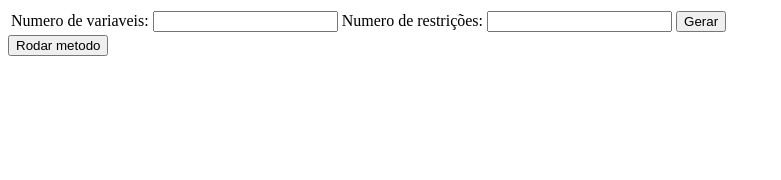
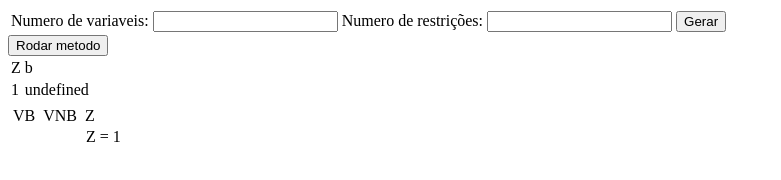
Before and after one commit to sturion/Simplex, a plain HTML site: page index.html in a window 1280 px wide. Both pictures are taken after a click on the button "Rodar metodo". Shown: the whole page, without its empty margins (0-781 px from the left). Drawn offline with Linux system fonts and the light colour scheme.

Commit message:
Mostrando resultados

```diff
--- a/index.html
+++ b/index.html
@@ -22,9 +22,15 @@
     </table>
     <button type="button" id="simplexMain-Button">Rodar metodo</button>
 
+    <div id="steps"></div>
+    <div id="result"></div>
+
     <script type="module" src="./methodGen.js"></script>
     <script type="module" src="./table.js" ></script>
+    <script type="module" src="./solution.js" ></script>
     <script type="module" src="./simplex.js" ></script>
+    <script type="module" src="./loadTableStep.js"></script>
+    <script type="module" src="./loadSimplexAnswer.js"></script>
     <script type="module" src="./onLoadButton.js" ></script>
 </body>
 </html>
--- /dev/null
+++ b/loadSimplexAnswer.js
@@ -0,0 +1,59 @@
+import {loadTable} from './loadTableStep.js';
+import {checkLen} from './table.js';
+
+function simplexAnswer(table, solution){
+    loadTable(table);
+    const solutionLen = checkLen(solution);
+    console.log(solution);
+
+    var tableDiv = document.getElementById("result");
+
+    var tbody = document.createElement('table');
+
+    var vbTd = document.createElement('td');
+    let vbTrTitle = document.createElement('tr');
+    vbTrTitle.innerHTML = `VB`;
+    vbTd.appendChild(vbTrTitle);
+
+    var vNbTd = document.createElement('td');
+    let vNbTrTitle = document.createElement('tr');
+    vNbTrTitle.innerHTML = `VNB`;
+    vNbTd.appendChild(vNbTrTitle);
+
+    var zTd = document.createElement('td');
+    let zTrTitle = document.createElement('tr');
+    zTrTitle.innerHTML = `Z`;
+    zTd.appendChild(zTrTitle);
+
+    for(let i = 0 ; i < solutionLen ; i++){
+        if(solution[i].tipo == 'VB'){
+            let vbTr = document.createElement('tr');
+            vbTr.innerHTML += `
+                <td>${solution[i].variavel} = ${solution[i].solucao}</td>
+            `;
+            vbTd.appendChild(vbTr);
+        }
+        else if(solution[i].tipo == 'VNB'){
+            let vNbTr = document.createElement('tr');
+            vNbTr.innerHTML += `
+                <td>${solution[i].variavel} = ${solution[i].solucao}</td>
+            `;
+            vNbTd.appendChild(vNbTr);
+        }
+        else{
+            let zTr = document.createElement('tr');
+            zTr.innerHTML += `
+                <td>${solution[i].variavel} = ${solution[i].solucao}</td>
+            `;
+            zTd.appendChild(zTr);
+        }
+
+    }
+    tbody.appendChild(vbTd);
+    tbody.appendChild(vNbTd);
+    tbody.appendChild(zTd);
+    tableDiv.appendChild(tbody);
+    return null;
+}
+
+export {simplexAnswer};
--- /dev/null
+++ b/loadTableStep.js
@@ -0,0 +1,34 @@
+import {checkLen} from './table.js';
+import {setVetAux} from './solution.js';
+
+function loadTable(table){
+    var nVar = document.getElementById("numVar").value;
+    var nConstraints = document.getElementById("numConstraints").value;
+    let vetAux = setVetAux(nVar,nConstraints);
+    let resultTable = table;
+    resultTable.unshift(vetAux)
+
+
+    var tableDiv = document.getElementById("steps");
+    const myDiv = document.createElement('div');
+    let tableLen = checkLen(resultTable);
+
+    let tbody = document.createElement('table');
+
+
+    for(let i = 0 ; i < tableLen ; i++){
+        let trAux = document.createElement('tr');
+        for(let j = 0 ; j < vetAux.length ; j++){
+            trAux.innerHTML += `
+                <td>${resultTable[i][j]}</td>
+            `;
+        }
+        tbody.appendChild(trAux);
+    }
+
+    myDiv.appendChild(tbody);
+    tableDiv.appendChild(myDiv);
+
+}
+
+export {loadTable};
--- a/simplex.js
+++ b/simplex.js
@@ -1,9 +1,14 @@
 import {table, checkLen} from './table.js';
 import {verifyAll} from './verifyFields.js';
+import {setSolution} from './solution.js';
+import {loadTable} from './loadTableStep.js';
+import { simplexAnswer } from './loadSimplexAnswer.js';
 
-var mock = [[0,2,1,1,0,6],
-            [0,10,12,0,1,60],
-            [1,-5,-2,0,0,0]
+var mock = [[0,2,1,1,0,0,0,1000],
+            [0,1,1,0,1,0,0,800],
+            [0,1,0,0,0,1,0,400],
+            [0,0,1,0,0,0,1,700],
+            [1,-4,-3,0,0,0,0,0]
          ];
 
 
@@ -101,12 +106,15 @@ function simplexMain(){
 const runMethod = (myTable) => {
 
    var table = myTable;
+
+
    //mostrar solução (vb,vnb,z)
    //1-verifica se tem negatividade na max(z)
    if(!checkZ(table) == true){
       console.log('n tem negativo');
-      console.log(table);
-      return 0;//resposta final
+      let solution = setSolution(table);
+      simplexAnswer(table,solution);
+      return table;//resposta final
    }
    //2-loop para achar coluna pivo(maior negativo)
    const pivoColumn = findPivoColumn(myTable);
@@ -119,9 +127,7 @@ const runMethod = (myTable) => {
    const nlX = newRows(myTable, pivoColumn, pivoRow, nrP);
    //6-juntar linhas em uma tabela
    const newTable = regroupRows(nrP, nlX, pivoRow);
-
-   console.log(newTable);
-
+   loadTable(table);
    runMethod(newTable);
 }
 
--- /dev/null
+++ b/solution.js
@@ -0,0 +1,87 @@
+import {checkLen} from './table.js';
+
+
+const checkVb = (currentSol, tableLen) => {
+    let count = 0;
+
+    for(let i = 0 ; i < tableLen-1 ; i++){
+        if(currentSol[i] > 1 || currentSol < 0){
+            return false;
+        }
+        else if(currentSol[i] == 1){
+            count++;
+        }
+    }
+    if(count == 1) return true;
+
+}
+
+const checkVbPosition = (currentSol, tableLen) => {
+    for(let i = 0 ; i < tableLen-1 ; i ++){
+        if(currentSol[i] == 1){
+            return i;
+        }
+    }
+}
+
+function setVetAux (nVar, nConstraints) {
+    let aux = new Array();
+    aux.push('Z');
+    for(let i = 1 ; i <= (nVar) ; i++){
+        let str = 'X'+i;
+        aux.push(str);
+    }
+    for(let i = 1 ; i <= (nConstraints) ; i++){
+        let str = 'xF'+i;
+        aux.push(str);
+    }
+    aux.push('b');
+    return aux;
+}
+
+
+function setSolution(table){
+    var nVar = document.getElementById("numVar").value;
+    var nConstraints = document.getElementById("numConstraints").value;
+
+    const varAux = setVetAux(2, 4);
+    const tableVetLen = checkLen(table[0]);
+    const tableLen = checkLen(table);
+    let solution =[
+
+    ]
+
+    for(let i = 1 ; i < tableVetLen-1 ; i++){
+        let currentSol = new Array();
+        for(let j = 0 ; j < tableLen-1 ; j++){
+            currentSol.push(table[j][i]);
+        }
+        if(checkVb(currentSol, tableLen)){
+            let vbPosition = checkVbPosition(currentSol, tableLen);
+            let vb = {
+                "tipo": "VB",
+                "variavel": varAux[i],
+                "solucao": table[vbPosition][tableVetLen-1]
+            }
+            solution.push(vb);
+        }
+        else{
+            let vnb = {
+                "tipo": "VNB",
+                "variavel": varAux[i],
+                "solucao": 0
+            }
+            solution.push(vnb);
+        }
+
+    }
+    let vz = {
+        "tipo": "Z",
+        "variavel": 'Z',
+        "solucao": table[tableLen-1][tableVetLen-1]
+    }
+    solution.push(vz);
+    return solution;
+}
+
+export {setSolution, setVetAux};
```
